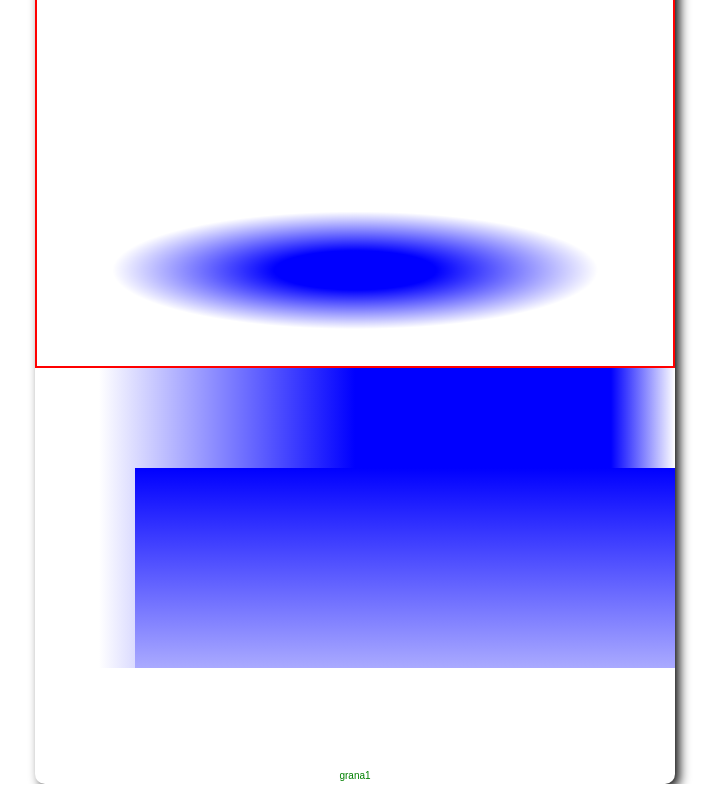
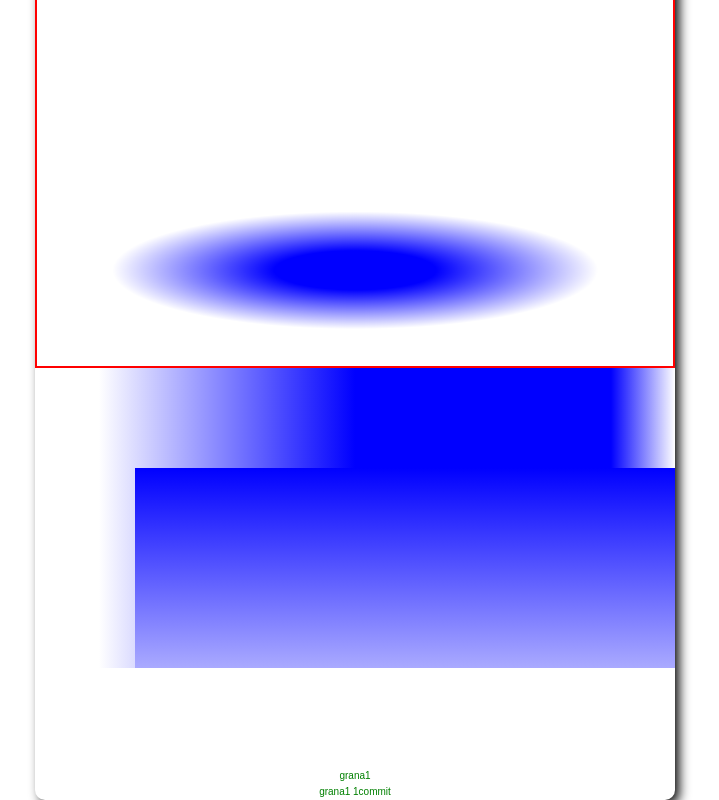
Before and after one commit to ivanbkovacevic/codefacto-test, a React (Create React App) app: page / in a window 1280 px wide. Shown: the part 2523-3323 px from the top of the page, without its empty margins (285-1004 px from the left). Built offline with nearby package versions, Linux system fonts and the light colour scheme.

Commit message:
grana 1 1 commit

```diff
--- a/src/components/RadialGradijent.js
+++ b/src/components/RadialGradijent.js
@@ -8,6 +8,7 @@ const RadialGradijent = () => {
         </div>
         <div className="multiple-gradient"></div>
         <p>grana1</p>
+        <p>grana1 1commit</p>
         </>
     );
 };
```
